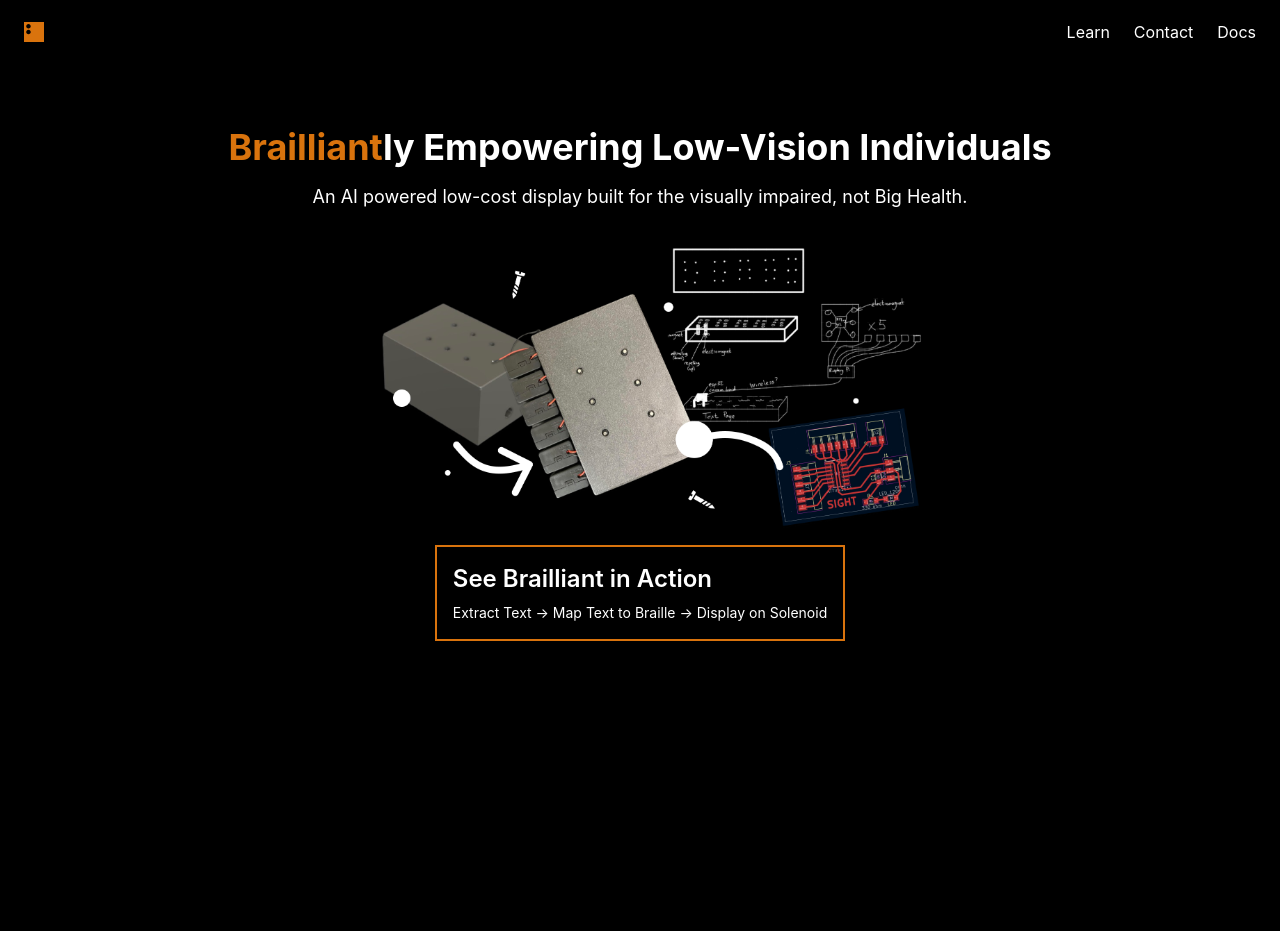
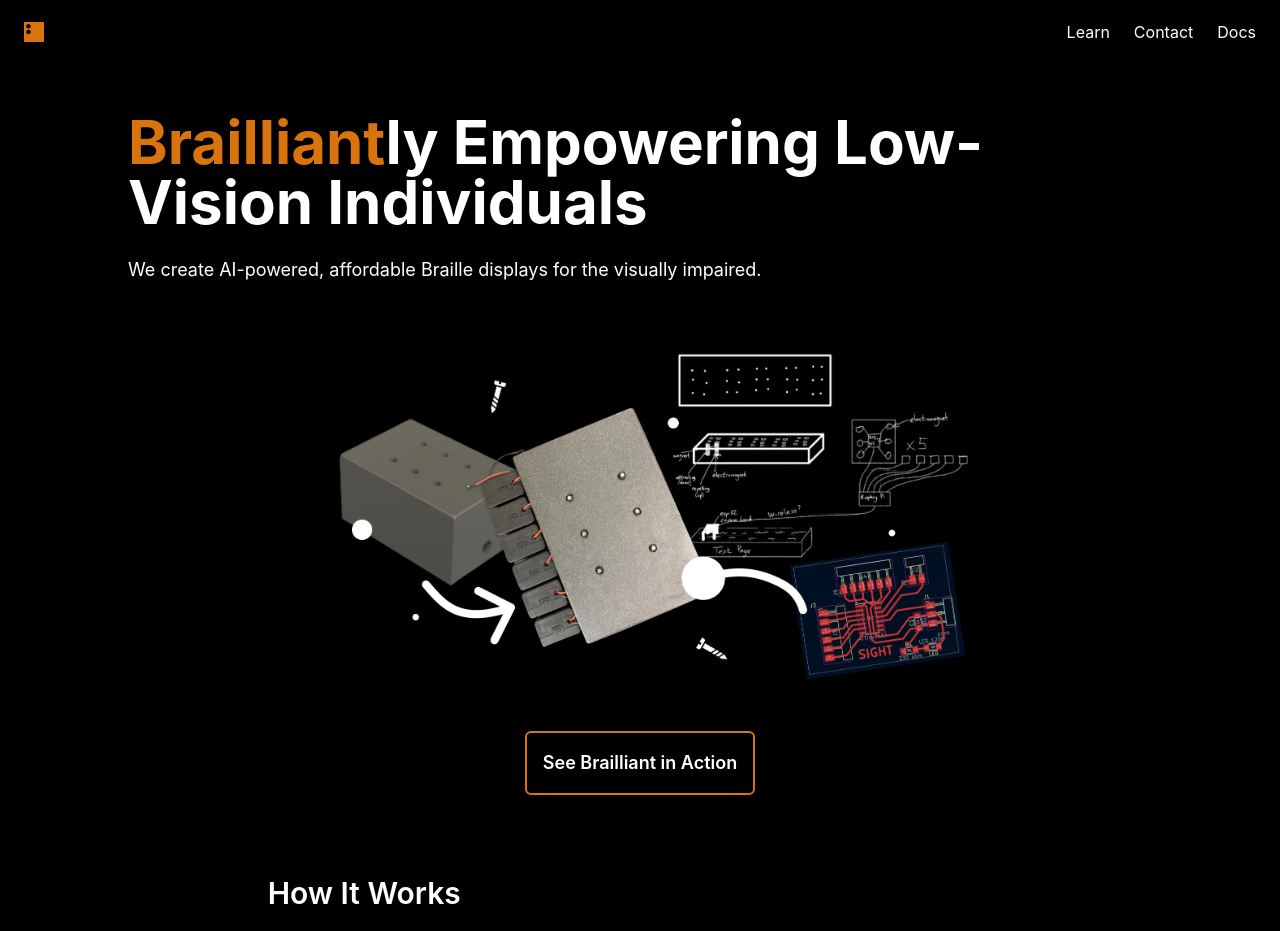
Before and after one commit to tkpepper15/braillebox, a Next.js app: page / in a window 1280 px wide. Shown: the top 931 px of the page. Before the commit the page ends 800 px from the top, so only its background shows below. Built offline with nearby package versions, Linux system fonts and the light colour scheme.

Commit message:
Commit message

```diff
--- a/app/global.css
+++ b/app/global.css
@@ -275,6 +275,5 @@
 
 /* Adjust body padding for fixed navbar */
 body {
-  padding-top: 16rem; /* Adjust to match the height of your fixed navbar */
   background: #000;
 }
--- a/app/page.tsx
+++ b/app/page.tsx
@@ -1,8 +1,8 @@
 'use client';
 
 import React, { useEffect, useState } from 'react';
-import Navbar from './navbar';  // Ensure the path is correct
-import './global.css';  // Ensure the path is correct
+import Navbar from './navbar'; // Ensure the path is correct
+import './global.css'; // Ensure the path is correct
 import { keyframes } from '@emotion/react';
 import styled from "@emotion/styled";
 import { FaArrowDown } from "react-icons/fa";
@@ -32,43 +32,60 @@
   }, []);
 
   return (
-    <div className="relative">
-      {/* Overlay content */}
-      <div className={`absolute inset-0 flex flex-col items-center justify-center z-10 ${isLoaded ? 'animate-loaded' : ''}`}>
+    <div className="relative bg-black text-white min-h-screen">
+      {/* Navbar */}
       <Navbar />
-        <main className="flex flex-col items-center justify-start pt-24 px-6 lg:px-0 text-white">
-          <section className="mt-40 text-center max-w-4xl mx-auto mb-8">
-            <h1 className="mb-4 text-4xl font-bold staggered-element"><a className="orange">Brailliant</a>ly Empowering Low-Vision Individuals</h1>
-            <p className="text-lg staggered-element">
-              An AI powered low-cost display built for the visually impaired, not Big Health.
+
+      {/* Hero Section */}
+      <main className={`flex flex-col justify-center pt-12 px-6 lg:px-12 ${isLoaded ? 'animate-loaded' : ''}`}>
+        <section className="mt-16 text-left max-w-4xl mx-auto">
+          <h1 className="text-5xl lg:text-6xl font-bold staggered-element leading-tight">
+            <span className="orange">Brailliant</span>ly Empowering Low-Vision Individuals
+          </h1>
+          <p className="text-lg mt-6 staggered-element">
+            We create AI-powered, affordable Braille displays for the visually impaired.
           </p>
         </section>
-          <div className="flex items-center staggered-element">
+
+        {/* Product Image */}
+        <div className="flex justify-center mt-16 staggered-element">
           <img
             src="/braillebox_topdown.png"
-              alt="BrailleBox_TopDown"
-              className="h-auto w-full max-w-xl mb-4" // Maintain aspect ratio and set max width
+            alt="BrailleBox TopDown"
+            className="h-auto w-full max-w-2xl rounded-lg shadow-lg"
           />
         </div>
+
+        <div className="flex justify-center mt-4 staggered-element">
         <a
             href="https://richard-shan.github.io/conrad/#video"
-            className="custom-link flex items-center justify-start staggered-element custom-hover"
+            className="custom-link mt-8 px-8 py-4 inline-block text-lg font-semibold rounded-md staggered-element custom-hover"
             target="_blank"
+            style={{ maxWidth: '18rem', textAlign: 'center' }}
             rel="noopener noreferrer"
-            style={{ justifyContent: 'flex-start' }} // Align contents to the left
           >
-            <h2 className="mb-2 text-2xl font-semibold">See Brailliant in Action</h2>
+            See Brailliant in Action
+          </a>
+        </div>
 
-            <p className="text-sm">
-              Extract Text → Map Text to Braille → Display on Solenoid
+        {/* How It Works Section */}
+        <section className="mt-20 text-left max-w-4xl mx-auto staggered-element">
+          <h2 className="text-3xl font-semibold mb-4">How It Works</h2>
+          <p className="text-lg">
+            Extract text → Map text to Braille → Display on our innovative solenoid-powered device.
           </p>
-          </a>
+        </section>
       </main>
-      </div>
+
+      {/* Footer */}
+      <footer className="mt-20 py-6 text-center text-sm bg-black text-gray-500">
+        © {new Date().getFullYear()} Brailliant
+      </footer>
     </div>
   );
 };
 
+// Animation for a bouncing arrow
 const bounce = keyframes`
   0%, 20%, 50%, 80%, 100% {
     transform: translateY(0);
@@ -85,5 +102,4 @@
   animation: ${bounce} 2s infinite;
 `;
 
-
 export default Home;
```
Lines whose indentation alone changed are shown as unchanged.
